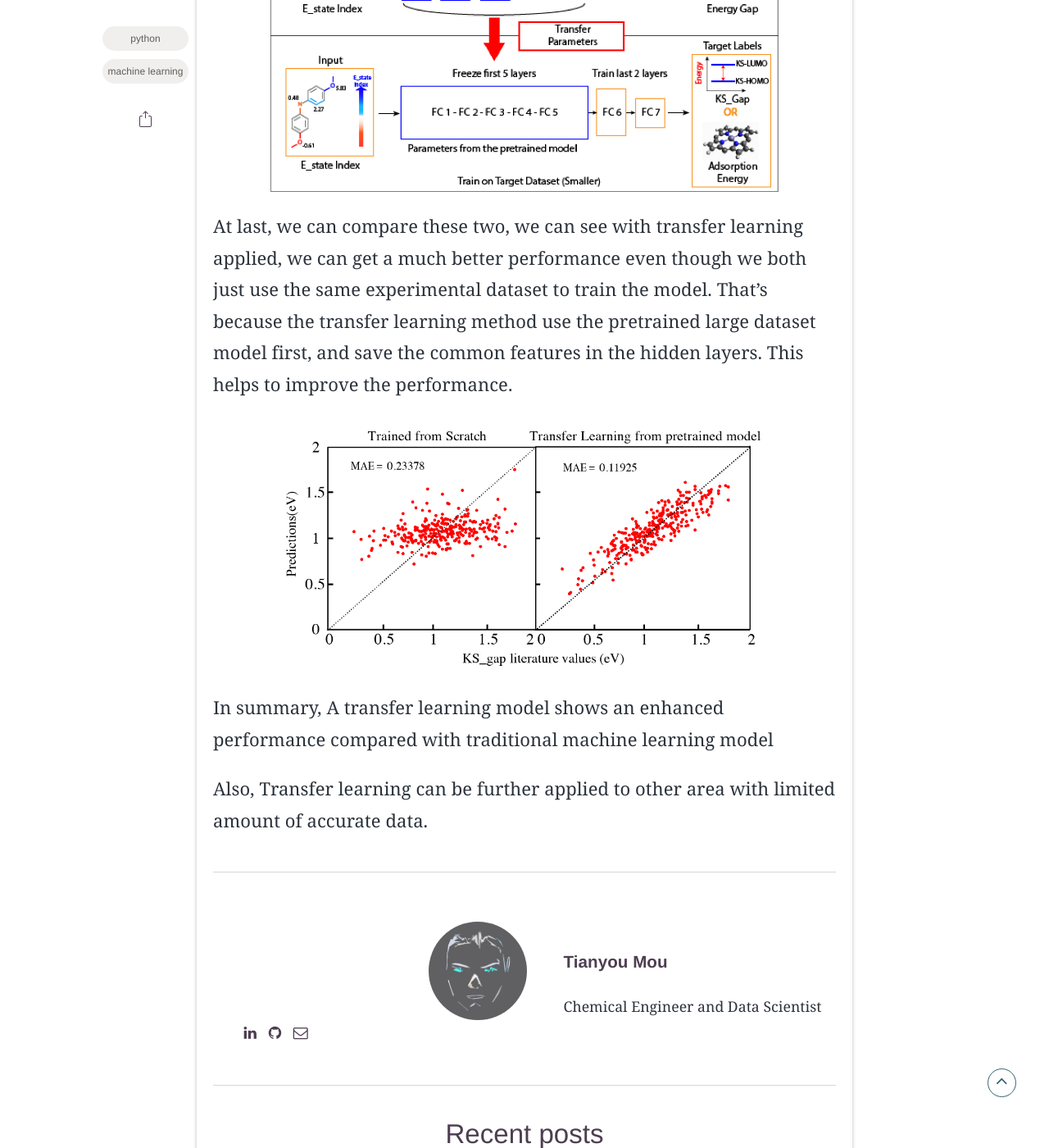
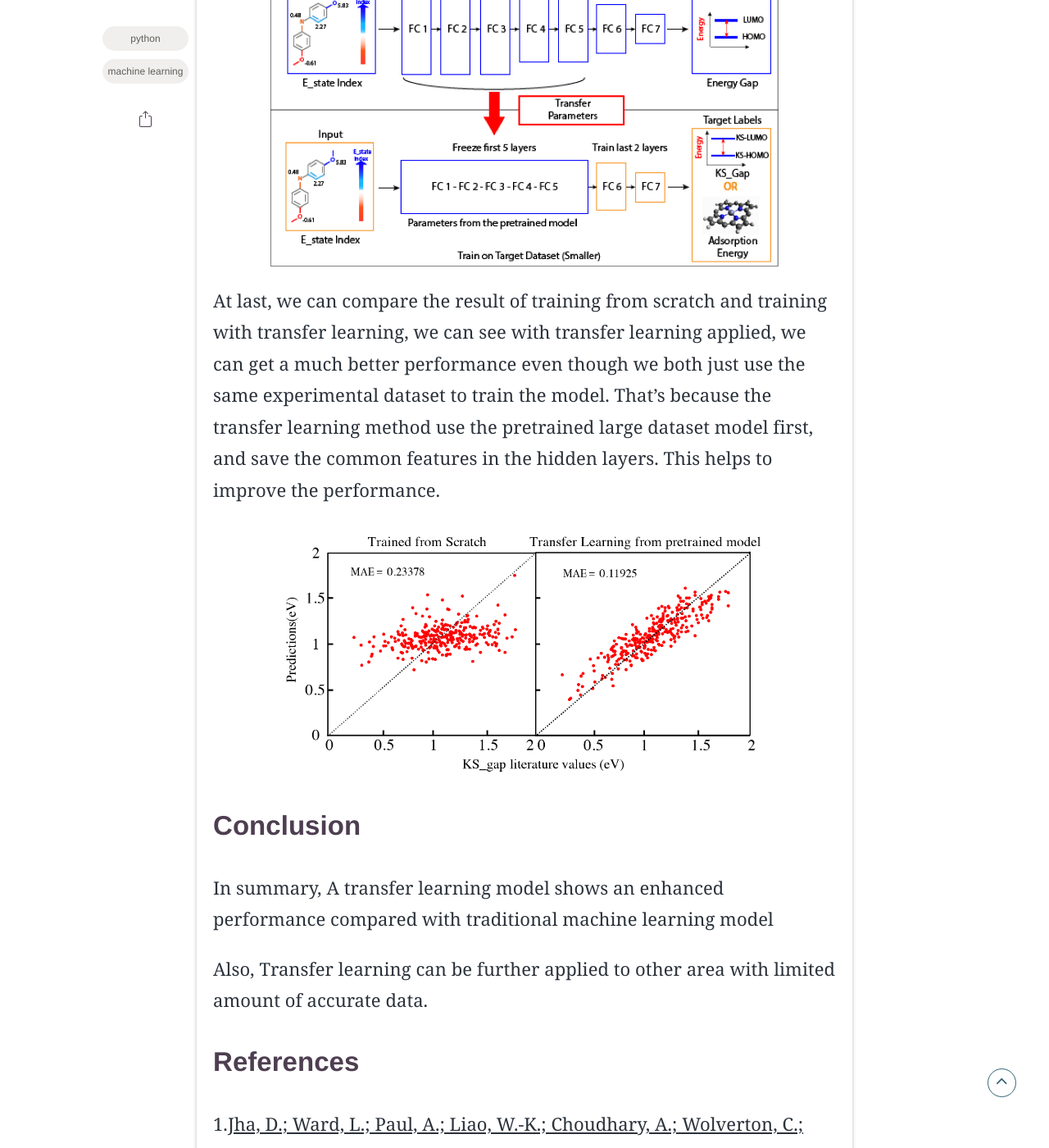
Before and after one commit to mutianyou2013/mutianyou2013.github.io, a Jekyll site: the page built from _posts/2020-02-01-Transfer-Learning.md, in a window 1280 px wide and 1400 px high, scrolled down 5274 px. Shown: the whole window at 82% size. Built offline with Jekyll 4.4.1, drawn with Linux system fonts in a browser that asks for light colours; some web fonts are replaced; comment, search, counter and statistics services are not loaded; some of the changed text lies outside the part shown.

Commit message:
Update 2020-02-01-Transfer-Learning.md

```diff
--- a/_posts/2020-02-01-Transfer-Learning.md
+++ b/_posts/2020-02-01-Transfer-Learning.md
@@ -44,10 +46,18 @@
 
 <center><img src="./assets/img/posts/20200201/TL.png" width="620"></center>
 
-At last, we can compare these two, we can see with transfer learning applied, we can get a much better performance even though we both just use the same experimental dataset to train the model. That’s because the transfer learning method use the pretrained large dataset  model first, and save the common features in the hidden layers. This helps to improve the performance.
+At last, we can compare the result of training from scratch and training with transfer learning, we can see with transfer learning applied, we can get a much better performance even though we both just use the same experimental dataset to train the model. That’s because the transfer learning method use the pretrained large dataset  model first, and save the common features in the hidden layers. This helps to improve the performance.
 
 <center><img src="./assets/img/posts/20200201/result.png" width="620"></center>
+
+## Conclusion
 
 In summary, A transfer learning model shows an enhanced performance compared with traditional machine learning model
 
 Also, Transfer learning can be further applied to other area with limited amount of accurate data.
+
+## References
+
+1.[Jha, D.; Ward, L.; Paul, A.; Liao, W.-K.; Choudhary, A.; Wolverton, C.; Agrawal, A. ElemNet: Deep Learning the Chemistry of Materials From Only Elemental Composition. Sci. Rep. 2018, 8 (1), 17593.](Jha, D.; Ward, L.; Paul, A.; Liao, W.-K.; Choudhary, A.; Wolverton, C.; Agrawal, A. ElemNet: Deep Learning the Chemistry of Materials From Only Elemental Composition. Sci. Rep. 2018, 8 (1), 17593.)
+
+2.[Li, Z.; Omidvar, N.; Chin, W. S.; Robb, E.; Morris, A.; Achenie, L.; Xin, H. Machine-Learning Energy Gaps of Porphyrins with Molecular Graph Representations. J. Phys. Chem. A 2018, 122 (18), 4571–4578.](Li, Z.; Omidvar, N.; Chin, W. S.; Robb, E.; Morris, A.; Achenie, L.; Xin, H. Machine-Learning Energy Gaps of Porphyrins with Molecular Graph Representations. J. Phys. Chem. A 2018, 122 (18), 4571–4578.)
```
Also changed, not shown: other parts of _posts/2020-02-01-Transfer-Learning.md (+2 -0 lines).
